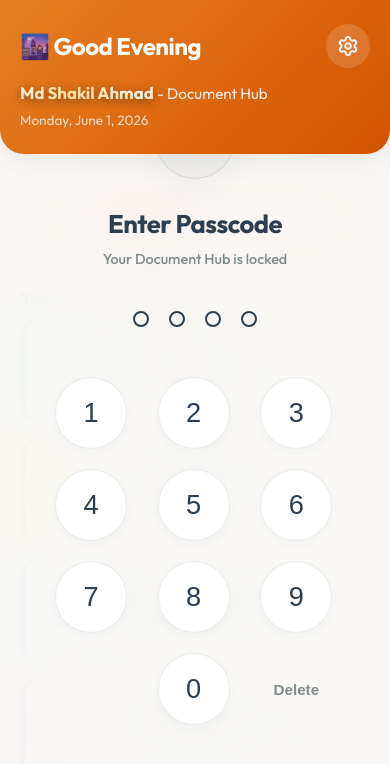
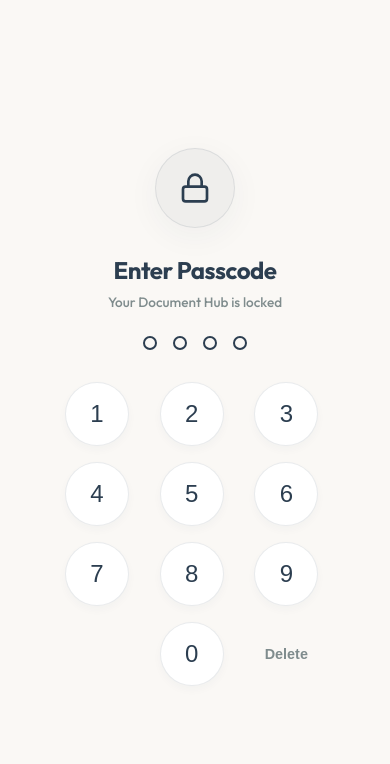
Before and after one commit to MDAMANAHMAD/MSA, a React (Vite) app in the folder client/: page /#dashboard in a window 390 px wide. Shown: the top 764 px of the page. Built offline with nearby package versions, Linux system fonts and the light colour scheme; no server answers.

Commit message:
Fix overlay z-index naming, opaque background, and mobile centering compatibility

```diff
--- a/client/src/index.css
+++ b/client/src/index.css
@@ -850,18 +850,19 @@ body {
 .lockscreen-overlay {
   position: fixed;
   top: 0;
-  left: 0;
-  right: 0;
   bottom: 0;
-  background: rgba(250, 248, 245, 0.85); /* Frost cream glass background */
-  backdrop-filter: blur(25px);
-  -webkit-backdrop-filter: blur(25px);
-  zIndex: 99999; /* Highest priority overlay */
+  left: 50%;
+  transform: translateX(-50%);
+  width: 100%;
+  max-width: 500px;
+  background: var(--bg-cream); /* Opaque solid background */
+  z-index: 99999; /* Correct standard CSS property, overlays header */
   display: flex;
   flex-direction: column;
   align-items: center;
   justify-content: center;
-  padding: 30px 24px;
+  padding: 24px;
+  box-sizing: border-box;
   font-family: var(--font-main);
   touch-action: none; /* Block scrolling background */
 }
@@ -869,34 +870,34 @@ body {
 .lockscreen-title {
   color: var(--text-dark);
   font-weight: 700;
-  font-size: 1.6rem;
+  font-size: 1.5rem;
   letter-spacing: -0.5px;
-  margin-top: 10px;
-  margin-bottom: 6px;
+  margin-top: 8px;
+  margin-bottom: 4px;
 }
 
 .lockscreen-subtitle {
   color: var(--text-muted);
-  font-size: 0.9rem;
+  font-size: 0.85rem;
   font-weight: 500;
-  margin-bottom: 40px;
+  margin-bottom: 24px;
 }
 
 /* Dots container */
 .passcode-dots {
   display: flex;
-  gap: 20px;
-  margin-bottom: 50px;
+  gap: 16px;
+  margin-bottom: 32px;
   justify-content: center;
 }
 
 .passcode-dot {
-  width: 16px;
-  height: 16px;
+  width: 14px;
+  height: 14px;
   border-radius: 50%;
   border: 2px solid var(--text-dark);
   background: transparent;
-  transition: background 0.15s ease, transform 0.15s ease;
+  transition: background 0.12s ease, transform 0.12s ease;
 }
 
 .passcode-dot.filled {
@@ -919,26 +920,26 @@ body {
 .keypad-grid {
   display: grid;
   grid-template-columns: repeat(3, 1fr);
-  gap: 20px 28px;
+  gap: 16px 24px;
   width: 100%;
-  max-width: 280px;
-  margin-bottom: 20px;
+  max-width: 260px;
+  margin-bottom: 10px;
 }
 
 .keypad-btn {
-  width: 72px;
-  height: 72px;
+  width: 64px;
+  height: 64px;
   border-radius: 50%;
   border: 1.5px solid rgba(44, 62, 80, 0.1);
   background: white;
   color: var(--text-dark);
-  font-size: 1.7rem;
+  font-size: 1.5rem;
   font-weight: 500;
   display: flex;
   align-items: center;
   justify-content: center;
   cursor: pointer;
-  box-shadow: 0 4px 10px rgba(44, 62, 80, 0.03);
+  box-shadow: 0 4px 8px rgba(44, 62, 80, 0.03);
   transition: transform 0.1s ease, background 0.1s ease, border-color 0.1s ease;
   user-select: none;
   -webkit-user-select: none;
@@ -962,7 +963,7 @@ body {
   background: transparent;
   border: none;
   box-shadow: none;
-  font-size: 0.95rem;
+  font-size: 0.9rem;
   font-weight: 600;
   color: var(--text-muted);
 }
```
